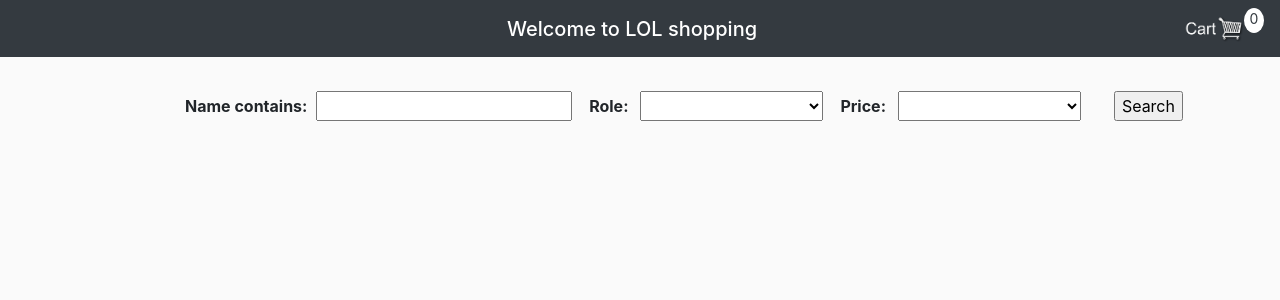
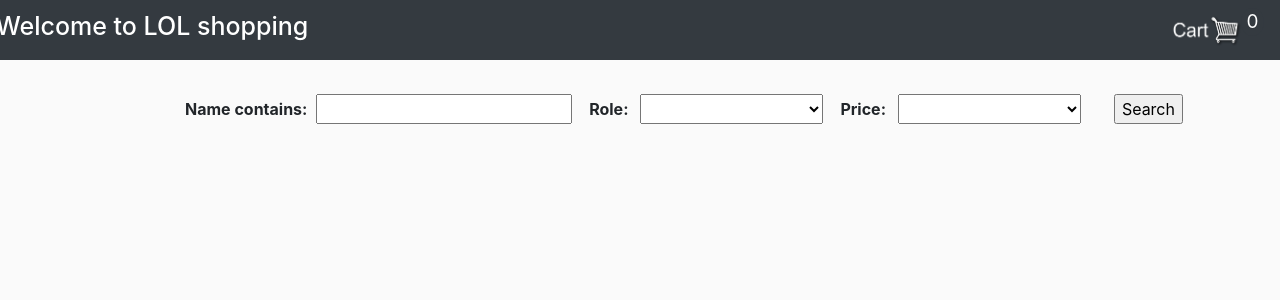
Before and after one commit to JinmanCai/OnlineShopping, a Django app: page / in a window 1280 px wide. Shown: the top 300 px of the page. Run offline with Django 3.2, Linux system fonts and the light colour scheme; data that the repository does not hold is empty; some libraries are stand-ins or nearby versions.

Commit message:
Moved the Welcome to LOL shopping to the left, so the search bar can be put in the middle

```diff
--- a/webshopping/lolshopping/templates/design/main.html
+++ b/webshopping/lolshopping/templates/design/main.html
@@ -38,7 +38,7 @@
           <div class="collapse navbar-collapse" id="navbarSupportedContent">
 
             <div class="topnav-centered">
-              <a class="navbar-brand mb-0 h1" href="{% url 'home' %}">
+              <a class="navbar-brand mb-0 h1" style="font-size: 25px; " href="{% url 'home' %}" >
                 Welcome to LOL shopping
               </a>
             </div>
@@ -61,8 +61,11 @@
               <div class="form-inline my-2 my-lg-0">
 
                   <a href="{% url 'cart' %}">
-                      <img  id="cart-icon" src="{% static 'images/cart.png' %}">
+                      <img  id="cart-icon" src="{% static 'images/cart_icon.png' %}">
                   </a>
+
+                  <!-- <label style="color:white; font-size: 17px; text-align:center;">&thinsp; : &thinsp;</label> -->
+                  <!-- <label id="cart-total">{{cartItems}}</label> -->
 
                   <p id="cart-total">{{cartItems}}</p>
 
--- a/webshopping/static/css/main.css
+++ b/webshopping/static/css/main.css
@@ -48,20 +48,20 @@ h1,h2,h3,h4,h5,h6{
 }
 
 #cart-icon{
-	width:60px;
+	width:70px;
 	display: inline-block;
-	margin-left: 15px;
+	margin-left: 5px;
 }
 
 #cart-total{
 	display: block;
 	text-align: center;
-	color:#343A40!important;
-	background-color: #fff;
-	width: 20px;
-	height: 25px;
+	color:#fff;
+	background-color: #343A40!important;
+	width: 23px;
+	height: 28px;
 	border-radius: 50%;
-	font-size: 14px;
+	font-size: 19px;
 }
 
 .col-lg-4, .col-lg-6, .col-lg-8, .col-lg-12{
@@ -137,7 +137,12 @@ h1,h2,h3,h4,h5,h6{
 .topnav-centered{
 	float: none;
 	position: absolute;
-	top: 50%;
-	left: 50%;
+	top: 45%;
+	left: 12.5%;
 	transform: translate(-50%, -50%);
   }
+
+
+.navbar {
+	min-height: 60px;
+}
```
Also changed, not shown: webshopping/static/images/cart_icon.png (renamed from webshopping/static/images/cart.png).
